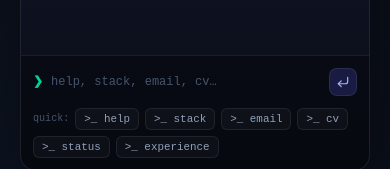
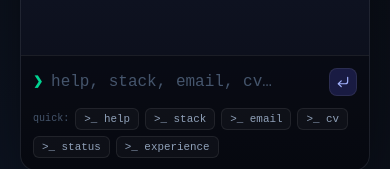
Before and after one commit to javisl99/portfolio, a Next.js app: page /en/contact in a window 390 px wide. Shown: the part 663-832 px from the top of the page. Built offline with nearby package versions, Linux system fonts and the light colour scheme.

Commit message:
fix: prevent mobile cli input zoom

```diff
--- a/components/ui/interactive-terminal-console.tsx
+++ b/components/ui/interactive-terminal-console.tsx
@@ -295,14 +295,14 @@ export function InteractiveTerminalConsole({ locale, className }: InteractiveTer
 
       {/* Input */}
       <div className="space-y-3 border-t border-white/8 bg-black/30 p-3 font-mono sm:p-4">
-        <form className="flex items-center gap-2" onSubmit={handleSubmit}>
+        <form className="flex min-w-0 items-center gap-2" onSubmit={handleSubmit}>
           <span className="shrink-0 select-none text-xs font-bold text-emerald-400">❯</span>
           <input
             aria-label="Terminal command input"
             autoComplete="off"
             autoCorrect="off"
             autoCapitalize="off"
-            className="flex-1 bg-transparent text-xs text-white placeholder:text-slate-600 focus:outline-none"
+            className="min-w-0 flex-1 bg-transparent text-base leading-6 text-white placeholder:text-slate-600 focus:outline-none sm:text-xs sm:leading-normal"
             onChange={(e) => setInputVal(e.target.value)}
             placeholder={locale === "es" ? "help, stack, email, cv…" : "help, stack, email, cv…"}
             ref={inputRef}
```
